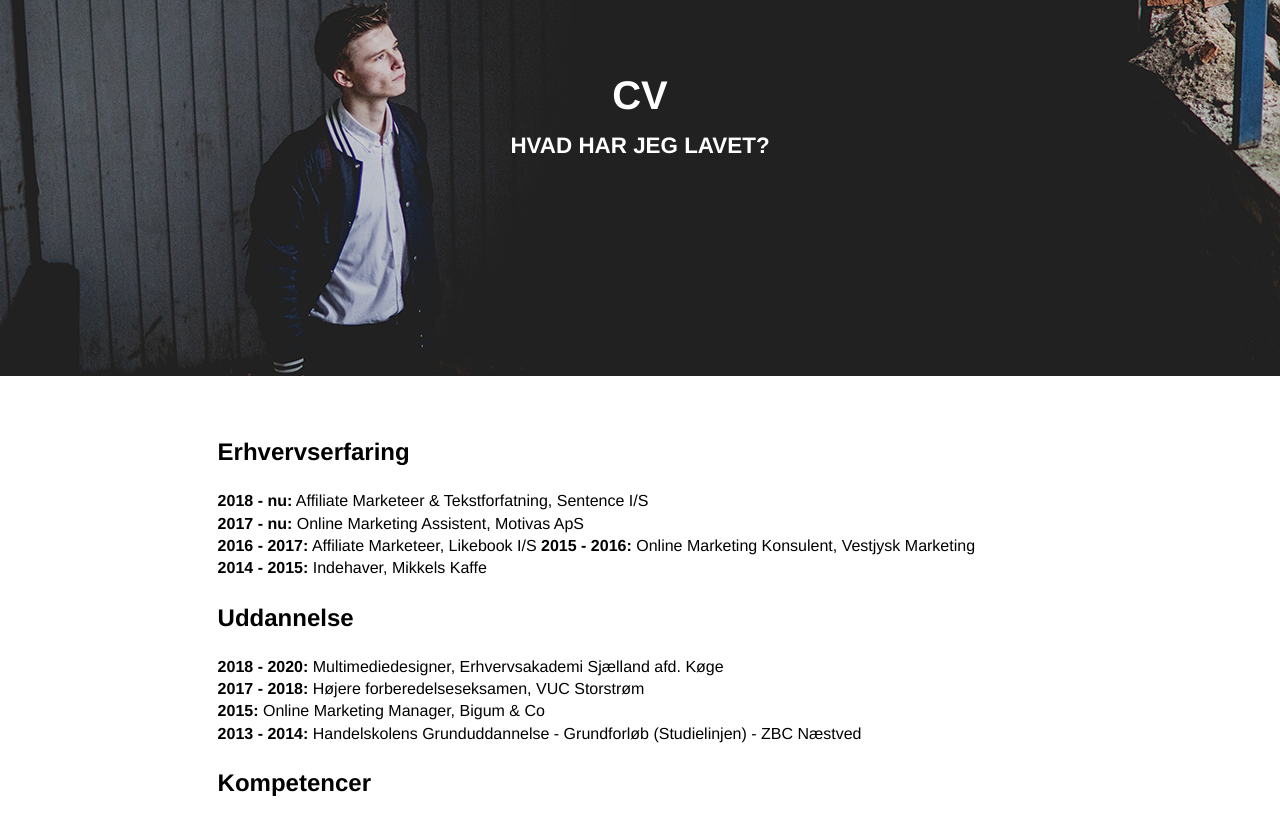
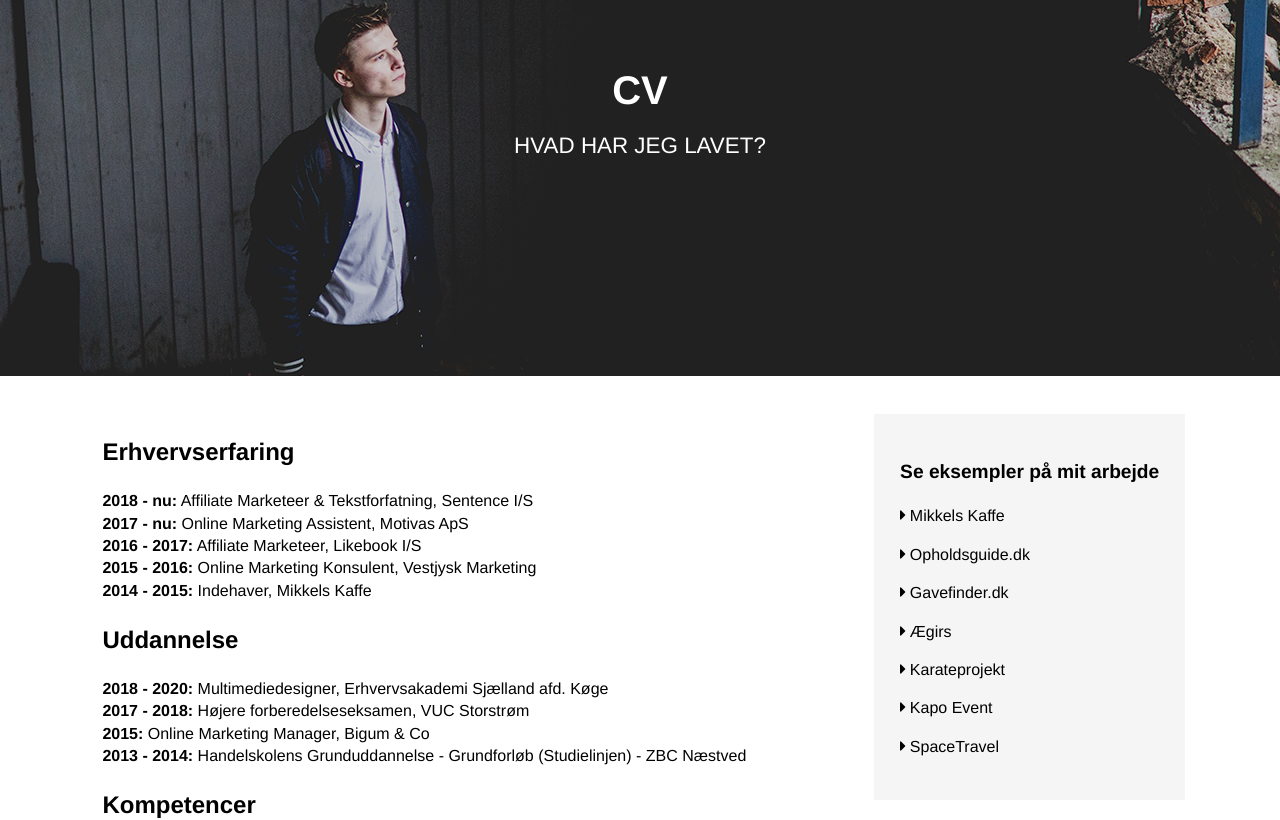
Before and after one commit to mikkellundstrom/eksamensprojektet, a plain HTML site: page cv.html in a window 1280 px wide. Shown: the part 220-1040 px from the top of the page. Drawn offline with Linux system fonts and the light colour scheme.

Commit message:
opdateringer
opdateringer

```diff
--- a/blogindlaeg.css
+++ b/blogindlaeg.css
@@ -35,6 +35,7 @@ img {
 
 p {
     color: black;
+    line-height: 1.4em;
 }
 
 /* Header */
@@ -238,8 +239,8 @@ ul li {
 #sliderp {
     color: white;
     font-size: 1.4em;
-    line-height: 1.0em;
-    font-weight: bold;
+    line-height: 1.4em;
+    font-weight: normal;
 
 }
 
@@ -286,8 +287,8 @@ ul li {
     display: grid;
     grid-template-columns: 1fr 3fr;
     padding-bottom: 0%;;
-    padding-right: 6%;
-    padding-left: 6%;
+    padding-right: 8%;
+    padding-left: 8%;
     padding-top: 4%;
     grid-gap: 5%;
     align-items: center;
@@ -323,9 +324,9 @@ ul li {
     background-color: #fff;
     display: grid;
     grid-template-columns: 1fr 3fr;
-    padding-bottom: 5%;;
-    padding-right: 6%;
-    padding-left: 6%;
+    padding-bottom: 5%;
+    padding-right: 8%;
+    padding-left: 8%;
     padding-top: 4%;
     grid-gap: 5%;
     align-items: center;
@@ -457,6 +458,8 @@ h5 {
 
 .social {
     padding-right: 10px;
+    height: 36px;
+    width: 36px;
 }
 
 .grid-item p {
--- a/cv.css
+++ b/cv.css
@@ -237,8 +237,8 @@ ul li {
 #sliderp {
     color: white;
     font-size: 1.4em;
-    line-height: 1.0em;
-    font-weight: bold;
+    line-height: 1.4em;
+    font-weight: normal;
 
 }
 
@@ -308,11 +308,12 @@ ul li {
 #grid {
     background-color: #fff;
     display: grid;
-    grid-template-columns: 1fr;
+    grid-template-columns: 2fr 1fr;
     padding-bottom: 3%;
-    padding-right: 17%;
-    padding-left: 17%;
+    padding-right: 8%;
+    padding-left: 8%;
     padding-top: 3%;
+    grid-gap: 3%;
     justify-items: center;
 }
 
@@ -350,6 +351,29 @@ ul li {
   }
 }
 
+/* SIDEBAR */
+
+.sidebar {
+    background-color: #f5f5f5;
+    padding: 10%;
+    width: 100%;
+}
+
+#sidebar-overskrift {
+    font-size: 1.2em;
+    font-weight: bold;
+}
+
+.sidebar a {
+    color: #000;
+
+}
+
+.sidebar a:hover {
+    color: #12A5D7;
+}
+
+
 
 /* KNAP START */
 
@@ -369,6 +393,10 @@ ul li {
   #knap-blog {
     padding: 2%;
   }
+
+    .sidebar {
+        display: none;
+    }
 }
 
 /* FOOTER START */
@@ -432,6 +460,8 @@ h5 {
 
 .social {
     padding-right: 10px;
+    height: 36px;
+    width: 36px;
 }
 
 .grid-item p {
--- a/cv.html
+++ b/cv.html
@@ -3,8 +3,12 @@
 <head>
 <meta charset="utf-8">
 <meta http-equiv="X-UA-Compatible" content="IE=edge">
-<title>Mikkel Lundstrøm - Multimediedesigner og fodboldtræner</title>
+<title>CV ⇒ Mikkel Lundstrøm</title>
 <link rel="stylesheet" href="cv.css">
+<!-- FAVICON -->
+<link rel="icon" href="favicon.png" type="image/gif" sizes="16x16">
+<!-- META BESKRIVELSE -->
+ <meta name="description" content="På denne side kan du finde mit CV. Jeg kommer ind på erhvervserfaring, uddannelse, kompetencer og meget mere!">
 <!-- FONTAWESOME -->
 <link rel="stylesheet" href="https://use.fontawesome.com/releases/v5.5.0/css/all.css" integrity="sha384-B4dIYHKNBt8Bc12p+WXckhzcICo0wtJAoU8YZTY5qE0Id1GSseTk6S+L3BlXeVIU" crossorigin="anonymous">
 </head>
@@ -20,7 +24,7 @@
     <label for="box" class="menutoggle"></label>
  <nav>
     <ul class="menupunkter">
-        <li><a href="projekter.html">PRODUKTER</a></li>
+        <li><a href="projekter.html">PROJEKTER</a></li>
      <li> <a href="blogindlaeg.html">BLOG</a></li>
        <li><a href="om.html">OM</a></li>
         <li><a href="cv.html">CV</a></li>
@@ -57,11 +61,10 @@
 <strong>2017 - nu:</strong> Online Marketing Assistent, Motivas ApS
 <br>
 <strong>2016 - 2017:</strong> Affiliate Marketeer, Likebook I/S
+<br>
 <strong>2015 - 2016:</strong> Online Marketing Konsulent, Vestjysk Marketing
 <br>
-<strong>2014 - 2015:</strong> Indehaver, Mikkels Kaffe
-
-</p>
+<strong>2014 - 2015:</strong> Indehaver, Mikkels Kaffe</p>
 
 <h2>Uddannelse</h2>
 
@@ -110,12 +113,19 @@ Stærk I Word, Powerpoint og Excel
 <strong>Ikke ryger</strong>
 </p>
 
-<h2>Vil du se eksempler på noget af mit arbejde?</h2>
+</article>
 
-<p>Jeg har både været involveret i skoleprojekter, ligesom jeg har lavet projekter i min fritid.</p>
-
-<p><a href="#" id="knap-blog">SE MINE PROJEKTER</a></p>
-
+<article>
+    <div class="sidebar">
+<p id="sidebar-overskrift">Se eksempler på mit arbejde</p>
+<p><i class="fas fa-caret-right"></i> <a href="mikkels-kaffe.html">Mikkels Kaffe</a></p>
+<p><i class="fas fa-caret-right"></i> <a href="opholdsguide.html">Opholdsguide.dk</a>
+<p><i class="fas fa-caret-right"></i> <a href="gavefinder.html">Gavefinder.dk</a>
+<p><i class="fas fa-caret-right"></i> <a href="aegirs.html">Ægirs</a></p>
+<p><i class="fas fa-caret-right"></i> <a href="karate.html">Karateprojekt</a></p>
+<p><i class="fas fa-caret-right"></i> <a href="kayak.html">Kapo Event</a></p>
+<p><i class="fas fa-caret-right"></i> <a href="spacetravel.html">SpaceTravel</a></p>
+    </div>
 </article>
 
 </section>
@@ -147,8 +157,8 @@ Stærk I Word, Powerpoint og Excel
             <p class="footeroverskrift">Sociale medier</p>
 
 <p><a href="https://www.facebook.com/mikkellundstrom" target="_blank">
-    <img alt="facebook" class="social" src="facebook.png" width="36px" height="36px"></a><a href="https://www.linkedin.com/in/mikkellundstrom" target="_blank">
-    <img alt="linkedin" class="social" src="linkedin.png" width="36px" height="36px"></a></p>
+    <img alt="facebook" class="social" src="facebook.png"></a><a href="https://www.linkedin.com/in/mikkellundstrom" target="_blank">
+    <img alt="linkedin" class="social" src="linkedin.png"></a></p>
 
 
             </article>
--- a/gavefinder.css
+++ b/gavefinder.css
@@ -35,7 +35,7 @@ img {
 
 p {
     color: black;
-    line-height: 1.3em;
+    line-height: 1.4em;
 }
 
 
@@ -241,7 +241,7 @@ ul li {
 #sliderp {
     color: white;
     font-size: 1.4em;
-    line-height: 1.0em;
+    line-height: 1.4em;
     font-weight: normal;
 
 }
@@ -265,12 +265,12 @@ ul li {
 #grid {
     background-color: #fff;
     display: grid;
-    grid-template-columns: 1fr;
+    grid-template-columns: 2fr 1fr;
     padding-bottom: 3%;
-    padding-right: 17%;
-    padding-left: 17%;
+    padding-right: 8%;
+    padding-left: 8%;
     padding-top: 3%;
-    align-content: center;
+    justify-items: center;
 }
 
 .grid-article {
@@ -298,6 +298,28 @@ line-height: 1.9em;
   background-color: #0788be;
 }
 
+/* SIDEBAR */
+
+.sidebar {
+    background-color: #f5f5f5;
+    padding: 10%;
+    width: 100%;
+}
+
+#sidebar-overskrift {
+    font-size: 1.2em;
+    font-weight: bold;
+}
+
+.sidebar a {
+    color: #000;
+
+}
+
+.sidebar a:hover {
+    color: #12A5D7;
+}
+
 /* BLOGINDLAEG MEDIA QUERIES */
 
 @media only screen and (max-width: 800px) {
@@ -308,6 +330,9 @@ line-height: 1.9em;
     padding-right: 6%;
     grid-gap: 2%;
   }
+    .sidebar {
+        display: none;
+    }
 }
 
 @media only screen and (max-width: 500px) {
@@ -382,6 +407,8 @@ h5 {
 
 .social {
     padding-right: 10px;
+    height: 36px;
+    width: 36px;
 }
 
 .grid-item p {
--- a/hvorfor-denne-hjemmeside.css
+++ b/hvorfor-denne-hjemmeside.css
@@ -315,11 +315,12 @@ ul li {
 #grid {
     background-color: #fff;
     display: grid;
-    grid-template-columns: 1fr;
+    grid-template-columns: 2fr 1fr;
     padding-bottom: 0%;;
-    padding-right: 17%;
-    padding-left: 17%;
+    padding-right: 8%;
+    padding-left: 8%;
     padding-top: 3%;
+    grid-gap: 3%;
     justify-items: center;
 }
 
@@ -327,6 +328,29 @@ ul li {
     text-align: left;
 
 }
+
+/* SIDEBAR */
+
+.sidebar {
+    background-color: #f5f5f5;
+    padding: 10%;
+    width: 100%;
+}
+
+#sidebar-overskrift {
+    font-size: 1.2em;
+    font-weight: bold;
+}
+
+.sidebar a {
+    color: #000;
+
+}
+
+.sidebar a:hover {
+    color: #12A5D7;
+}
+
 
 /* BLOGINDLAEG MEDIA QUERIES */
 
@@ -338,6 +362,9 @@ ul li {
     padding-right: 10%;
     grid-gap: 2%;
   }
+     .sidebar {
+        display: none;
+    }
 }
 
 @media only screen and (max-width: 500px) {
@@ -354,12 +381,12 @@ ul li {
 
 .grid-udtalelser {
     display: grid;
-    grid-template-columns: 1fr ;
+    grid-template-columns: 2fr 1fr;
     margin-bottom: 4%;
-    padding-left: 17%;
-    padding-right: 17%;
+    padding-left: 8%;
+    padding-right: 8%;
     padding-top: 3%;
-    grid-gap: 0%;
+    grid-gap: 3%;
     justify-items: center;
 }
 
@@ -471,6 +498,8 @@ h5 {
 
 .social {
     padding-right: 10px;
+    height: 36px;
+    width: 36px;
 }
 
 .grid-item p {
--- a/main.css
+++ b/main.css
@@ -27,6 +27,7 @@ img {
 
 p {
     color: black;
+    line-height: 1.4em;
 }
    a {
     color: #12A5D7;
@@ -226,7 +227,7 @@ ul li {
     background-size: cover;
     min-height: 725px;
     align-items: center;
-    padding-left: 6%;
+    padding-left: 7.5%;
 }
 
 #overskrift {
@@ -237,7 +238,7 @@ ul li {
     color: white;
     font-size: 1.4em;
     line-height: 1.4em;
-    font-weight: bold;
+    font-weight: normal;
 
 }
 
@@ -315,8 +316,8 @@ ul li {
     grid-template-columns: 1fr 1fr 1fr;
     justify-items: center;
     padding-bottom: 8%;
-    padding-left: 6%;
-    padding-right: 6%;
+    padding-left: 8%;
+    padding-right: 8%;
     grid-gap: 5%;
 }
 
@@ -369,8 +370,8 @@ ul li {
     grid-template-columns: 1fr 1fr 1fr;
     justify-items: center;
     padding-bottom: 8%;
-    padding-right: 6%;
-    padding-left: 6%;
+    padding-right: 8%;
+    padding-left: 8%;
     grid-gap: 10%;
 }
 
@@ -419,8 +420,8 @@ ul li {
     grid-template-columns: 1fr 1fr;
     justify-items: center;
     margin-bottom: 8%;
-    padding-left: 6%;
-    padding-right: 6%;
+    padding-left: 8%;
+    padding-right: 8%;
     grid-gap: 5%;
 }
 
@@ -483,8 +484,8 @@ ul li {
     display: grid;
     grid-template-columns: 1fr 1fr 1fr;
     justify-items: center;
-    padding-right: 6%;
-    padding-left: 6%;
+    padding-right: 8%;
+    padding-left: 8%;
     padding-bottom: 2%;
     grid-gap: 5%;
 }
@@ -516,6 +517,14 @@ bloginlaeg a:hover {
     font-weight: bold;
     text-align: left;
 
+}
+
+.underoverskrift a {
+    color: #000;
+}
+
+.underoverskrift a:hover {
+    color: #12A5D7;
 }
 
 #knap-blog {
@@ -623,6 +632,8 @@ h5 {
 
 .social {
     padding-right: 10px;
+    height: 36px;
+    width: 36px;
 }
 
 .grid-item p {
--- a/menu.css
+++ b/menu.css
@@ -350,6 +350,10 @@ ul li {
 
 }
 
+.sidebar a:hover {
+    color: #12A5D7;
+}
+
 
 /* BLOGINDLAEG MEDIA QUERIES */
 
```
Also changed, not shown: aegirs.html (+2 -2 lines), blogindlaeg.html (+14 -10 lines), gavefinder.html (+23 -6 lines), hvorfor-denne-hjemmeside.html (+22 -5 lines), index.html (+23 -15 lines), menu.html (+11 -6 lines).
